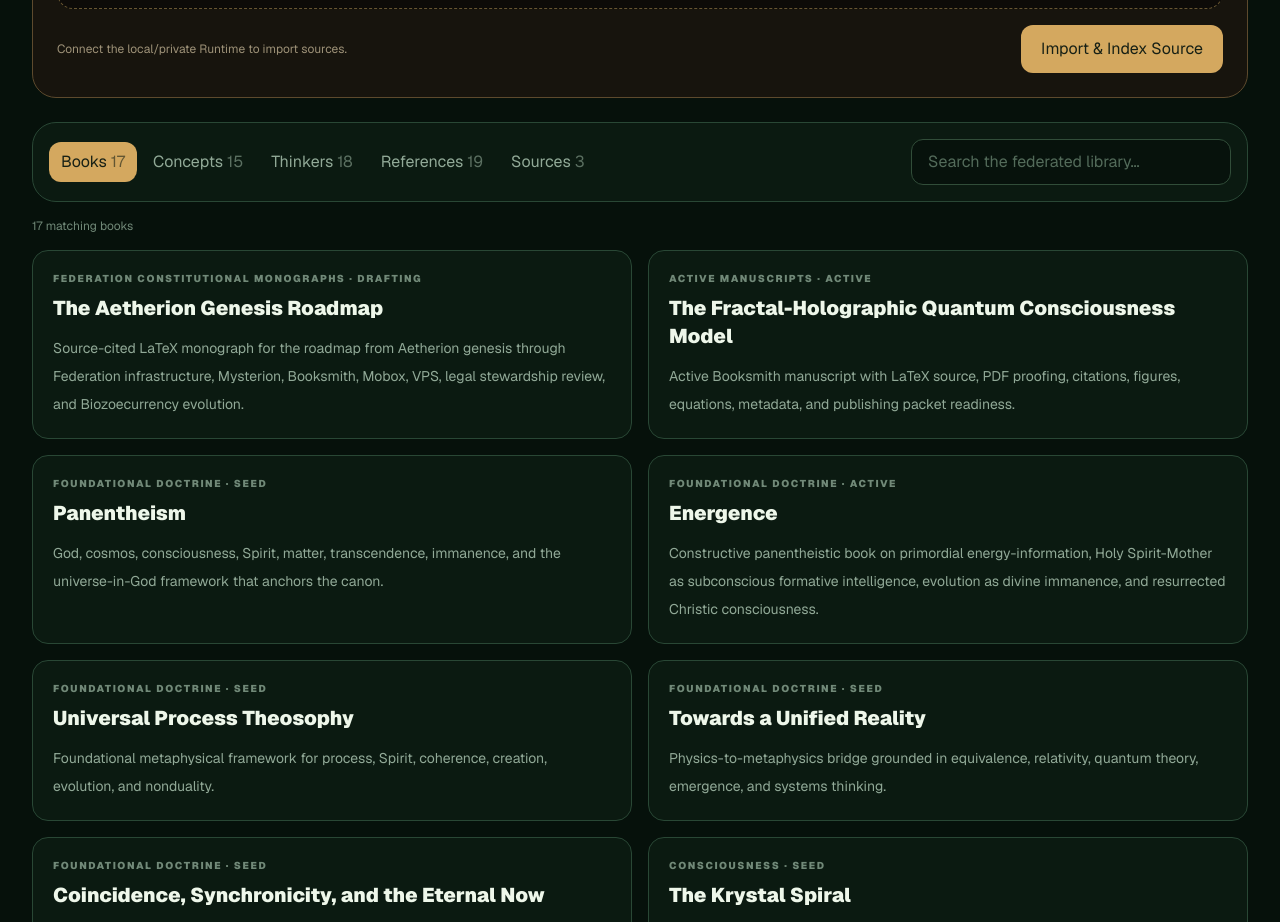
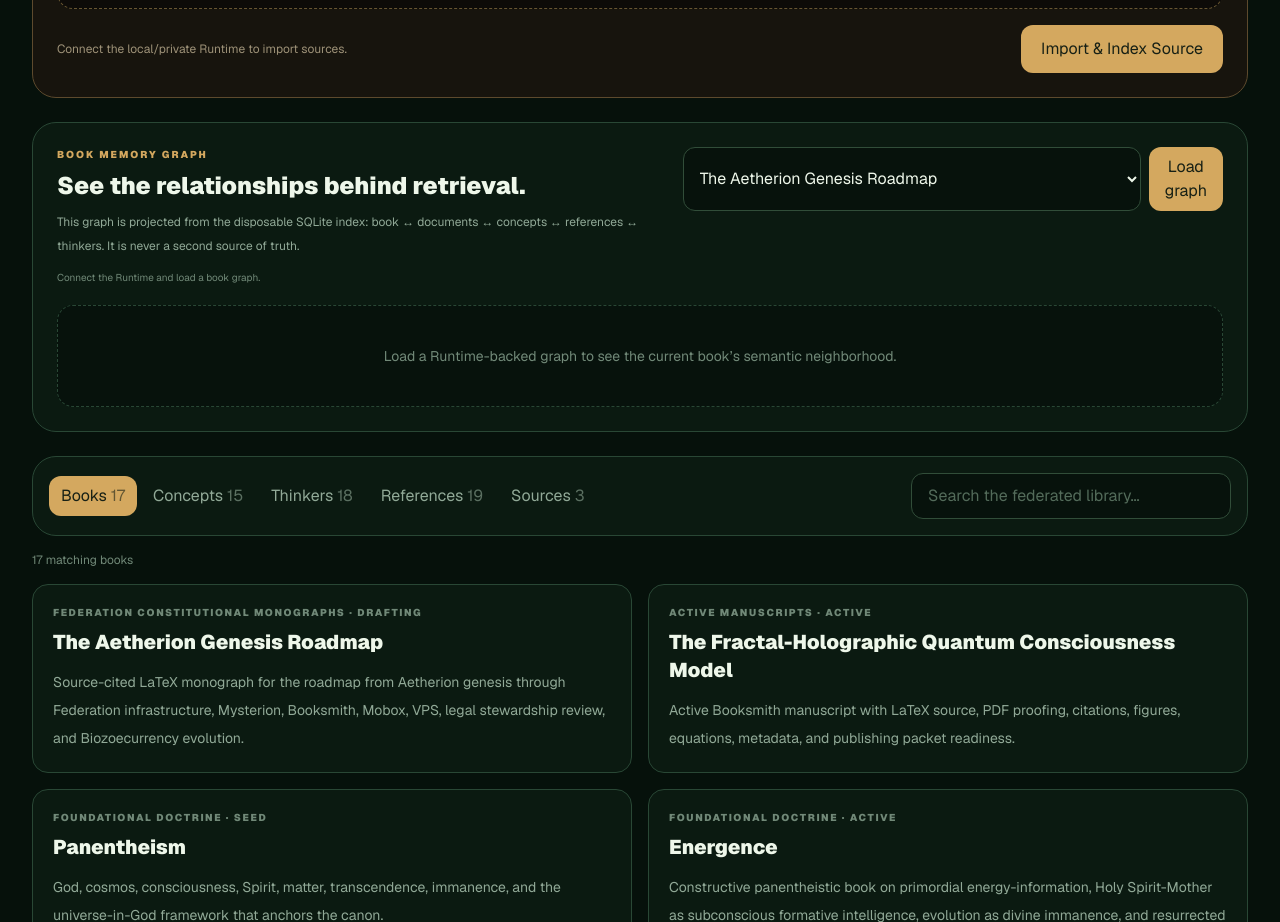
Before and after one commit to AIFreedomTrustFederation/booksmith-ai, a Next.js app: page /studio/library in a window 1280 px wide. Shown: the part 840-1762 px from the top of the page. Built offline with nearby package versions, Linux system fonts and the light colour scheme.

Commit message:
Expose semantic Book Memory graph in Library

```diff
--- a/src/app/studio/library/page.tsx
+++ b/src/app/studio/library/page.tsx
@@ -3,11 +3,13 @@ import concepts from "../../../../library/concept-registry.json";
 import references from "../../../../library/reference-registry.json";
 import thinkers from "../../../../library/thinker-registry.json";
 import { LibraryExplorer } from "@/app/studio/components/library-explorer";
+import { RuntimeMemoryGraph } from "@/app/studio/components/runtime-memory-graph";
 import { SourceImporter } from "@/app/studio/components/source-importer";
 import { loadFederatedLibrary } from "@/lib/library/load-library";
 
 export default async function LibraryPage() {
   const library = await loadFederatedLibrary();
+  const bookOptions = library.books.map((book) => ({ slug: book.registry.slug, title: (book.config ?? book.registry).title }));
 
   return (
     <main className="px-4 py-6 sm:px-6 lg:px-8">
@@ -28,9 +30,8 @@ export default async function LibraryPage() {
           </div>
         </header>
 
-        <div className="mt-6">
-          <SourceImporter books={library.books.map((book) => ({ slug: book.registry.slug, title: (book.config ?? book.registry).title }))} />
-        </div>
+        <div className="mt-6"><SourceImporter books={bookOptions} /></div>
+        <div className="mt-6"><RuntimeMemoryGraph books={bookOptions} /></div>
 
         <div className="mt-6">
           <LibraryExplorer
```
